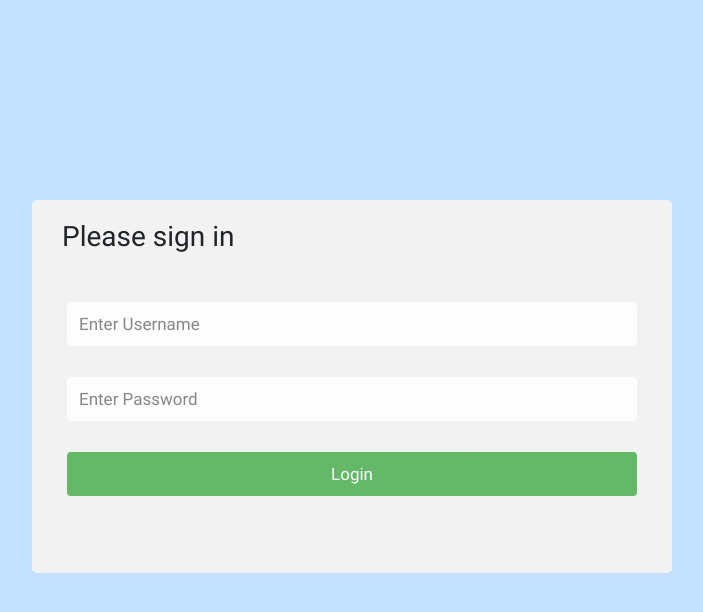
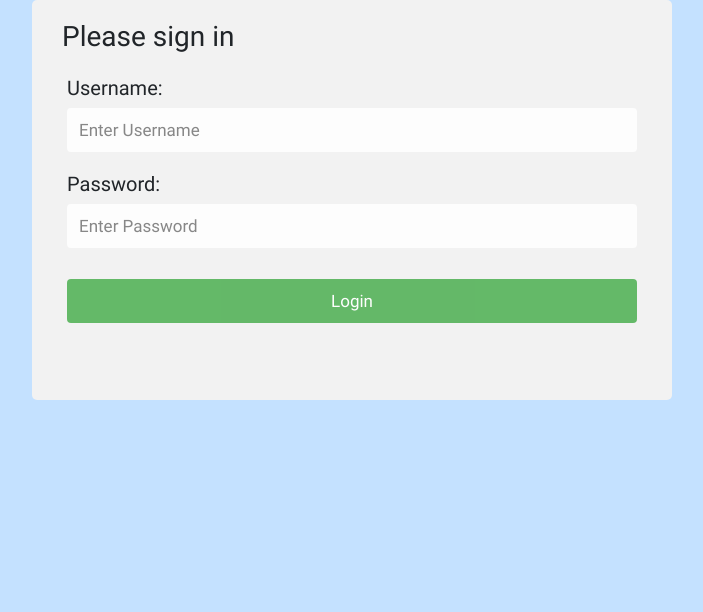
Before and after one commit to kevmich/CMPS285-Fall2020-Section2-Group-3, a React (Create React App) app in the folder KitchenVideoSystem/ClientApp/: page / in a window 1280 px wide. Shown: the top 612 px of the page, without its empty margins (288-991 px from the left). Built offline with nearby package versions, Linux system fonts and the light colour scheme.

Commit message:
Fixed login styling

```diff
--- a/KitchenVideoSystem/ClientApp/src/components/Login.css
+++ b/KitchenVideoSystem/ClientApp/src/components/Login.css
@@ -3,10 +3,10 @@
     background-color: #f2f2f2;
     padding: 20px 0 30px 0;
 }
+
 .Login {
     position: absolute;
     top: 0;
-    bottom: 0;
     left: 0;
     right: 0;
     margin: auto;
@@ -14,6 +14,9 @@
     height: 50%;
 }
 
+    .Login input[type="text"] {
+        margin-bottom: 20px;
+    }
 
 input,
 .btn {
@@ -48,9 +51,15 @@ input[type="submit"] {
     margin-left: 30px;
 }
 
+.Login h3 {
+    font-size: 20px;
+    margin-bottom: -18px;
+}
+
 .Login p {
     text-align: center;
 }
+
 .Login .col {
     float: left;
     width: 50%;
--- a/KitchenVideoSystem/ClientApp/src/components/Login.js
+++ b/KitchenVideoSystem/ClientApp/src/components/Login.js
@@ -2,7 +2,6 @@ import React, { Component } from "react";
 import "./Login.css";
 import { Redirect } from "react-router-dom";
 import axios from 'axios'
-
 
 class Login extends Component {
     constructor(props) {
@@ -27,7 +26,6 @@ class Login extends Component {
     };
 
     login = event => {
-
         let user_id = this.state.loginParams.user_id;
         let user_password = this.state.loginParams.user_password;
 
@@ -38,12 +36,12 @@ class Login extends Component {
                 "username": user_id,
                 "password": user_password
             }
-        }).then( (response) => {
+        }).then((response) => {
             localStorage.setItem("token", response.data.token)
             this.setState({
                 islogged: true
             });
-        }).catch( (error) => {
+        }).catch((error) => {
             if (error.response.status == 401) {
                 this.setState({
                     loginFail: true
@@ -59,18 +57,20 @@ class Login extends Component {
             return <Redirect to="/home" />;
         }
         return (
-            <div className = "Login">
+            <div className="Login">
                 <div className="LoginContainer">
                     <form onSubmit={this.login} className="form-signin">
                         <h1 className="h3 mb-3 font-weight-normal">Please sign in</h1>
                         <div className="row">
                             <div className="col">
+                                <h3 className="h3 text-left"> Username: </h3>
                                 <input
                                     type="text"
                                     name="user_id"
                                     onChange={this.handleFormChange}
                                     placeholder="Enter Username"
                                 />
+                                <h3 className="h3 text-left"> Password: </h3>
                                 <input
                                     type="password"
                                     name="user_password"
@@ -80,7 +80,7 @@ class Login extends Component {
                                 <input type="submit" value="Login" />
                             </div>
                         </div>
-                    <p className = "alert"> {this.state.loginFail ? "Incorrect Username or Password." : null } </p>
+                        <p className="alert"> {this.state.loginFail ? "Incorrect Username or Password." : null} </p>
 
                     </form>
 
```
Lines whose indentation alone changed are shown as unchanged.
